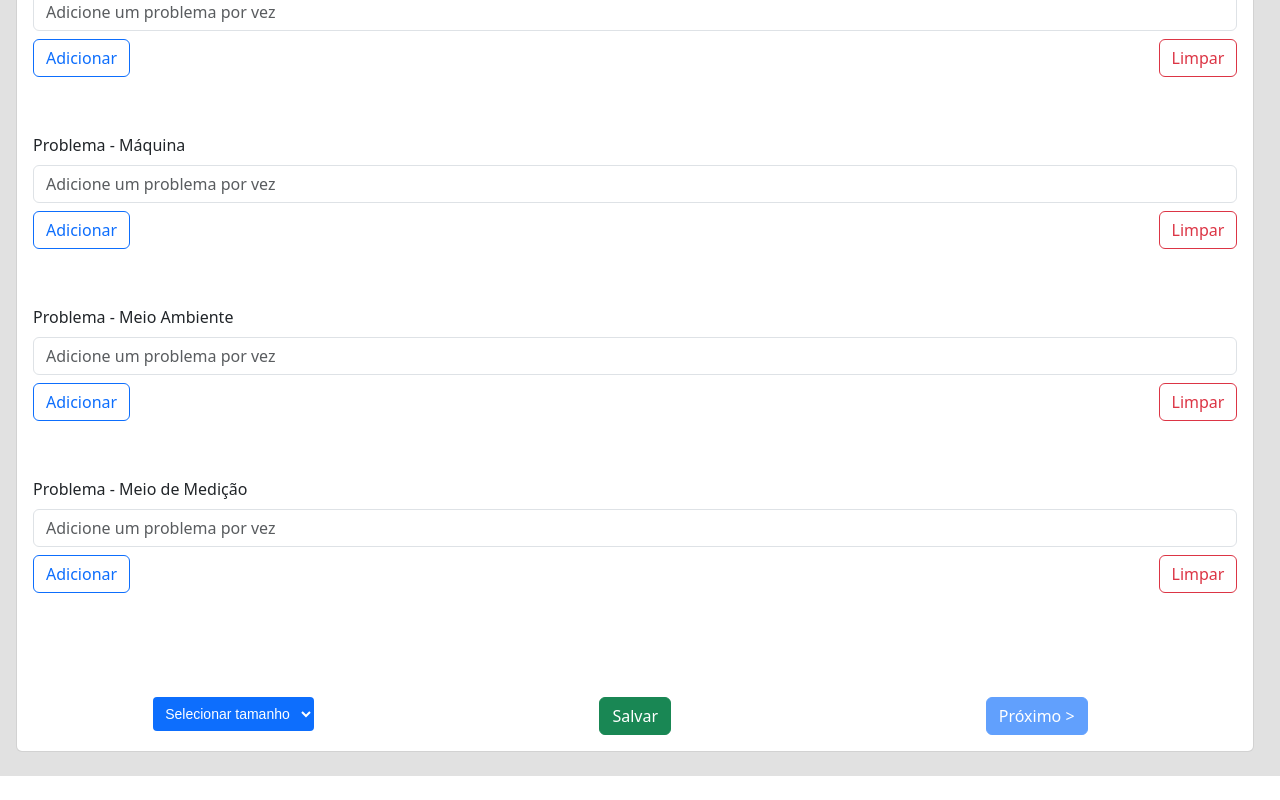
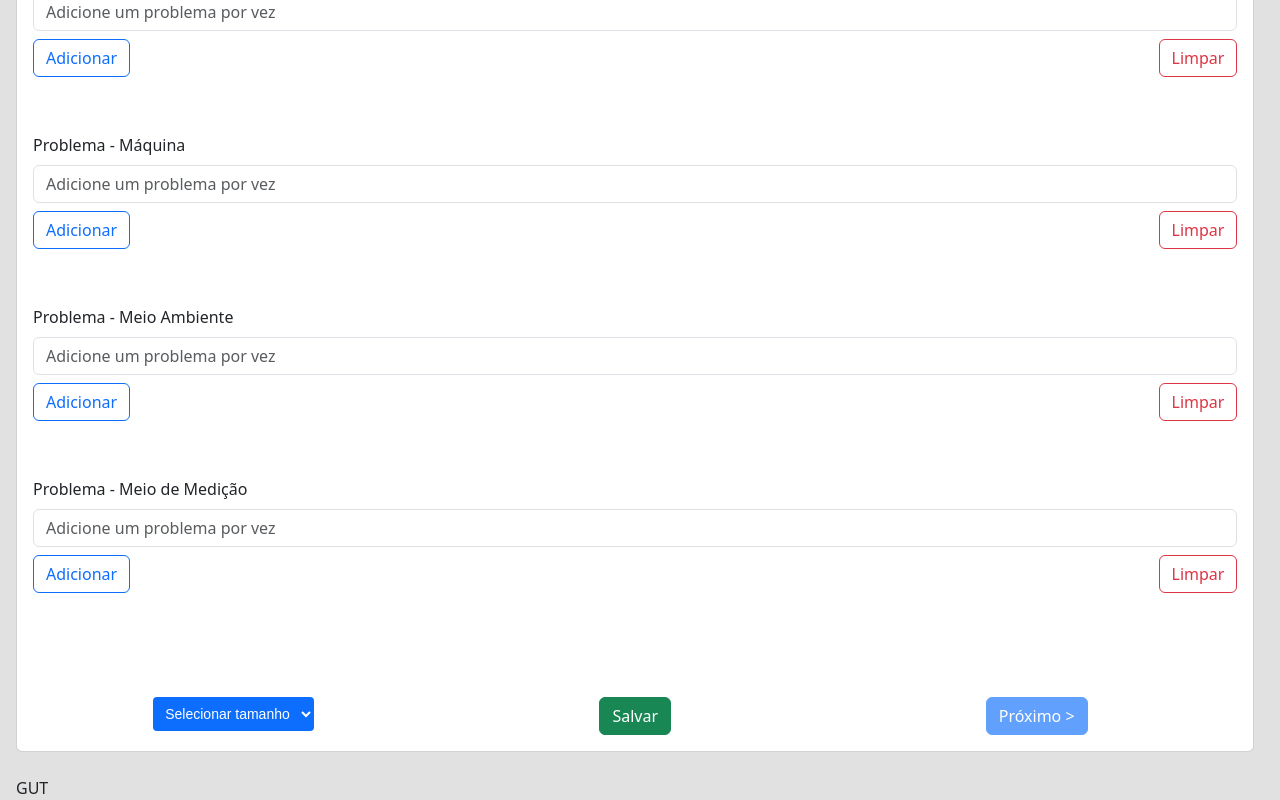
Before and after one commit to lcrossi/qtools, a React (Vite) app: page /tools in a window 1280 px wide. Shown: the part 703-1503 px from the top of the page. Before the commit the page ends 1479 px from the top, so only its background shows below. Built offline with nearby package versions, Linux system fonts and the light colour scheme.

Commit message:
Gut tool created

```diff
--- /dev/null
+++ b/src/components/GUT/GUT.jsx
@@ -0,0 +1,17 @@
+import React, { useState, useContext } from 'react'
+import { ToolsContext } from '../../context/toolsContext';
+
+import './gut.css'
+
+export default function Gut() {
+
+    const {
+        stage, setStage,
+        contextIshikawaData, setContextIshikawaData,
+        context5PqsData, setContext5PqsData,
+        contextGUTData, setContextGUTData,
+    } = useContext(ToolsContext)
+
+
+    return (<>GUT</>)
+}
--- a/src/pages/tools/index.jsx
+++ b/src/pages/tools/index.jsx
@@ -4,16 +4,19 @@ import 'bootstrap/dist/css/bootstrap.min.css'
 import Navbar from '../../components/navbar'
 import Ishikawa from '../../components/ishikawa'
 import Pqs from '../../components/5pqs'
+import Gut from '../../components/GUT/GUT'
 import { ToolsContext } from '../../context/toolsContext'
 import './tools.css'
 
 
 
 export default function Tools() {
-    const [showHidePqs, setShowHidePqs] = useState('hide')
+    const [ showHidePqs, setShowHidePqs ] = useState('hide')
+    const [ showHideGut, setShowHideGut ] = useState('show')
     const [ stage, setStage] = useState('Ishikawa')
     const [ contextIshikawaData, setContextIshikawaData ] = useState({'name': ''})
-    const [ context5PqsData, setContext5PqsData, ] = useState({})
+    const [ context5PqsData, setContext5PqsData ] = useState({})
+    const [ contextGUTData, setContextGUTData ] = useState({})
 
     return(
         <>
@@ -21,8 +24,10 @@ export default function Tools() {
             stage, setStage,
             contextIshikawaData, setContextIshikawaData,
             context5PqsData, setContext5PqsData,
+            contextGUTData, setContextGUTData,
 
             showHidePqs, setShowHidePqs,
+            showHideGut, setShowHideGut
         }}>
             <Navbar/>
             <div className='toolsContainer'>
@@ -30,6 +35,7 @@ export default function Tools() {
                     {`Etapa: ${stage}`}
                     <div className="ms-3"><Ishikawa /></div>
                     <div className={`ms-3 ${showHidePqs}`}><Pqs /></div>
+                    <div className={`ms-3 ${showHideGut}`}><Gut /></div>
                 </Stack>
             </div>
         </ToolsContext.Provider>
```
Also changed, not shown: src/components/GUT/gut.css (added).
